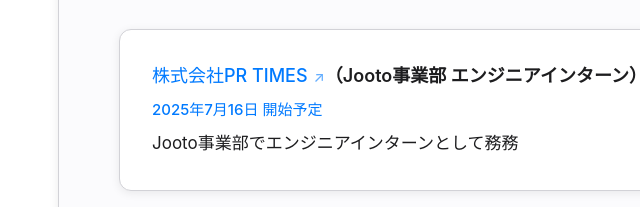
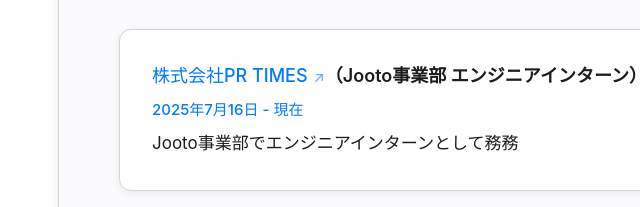
Before and after one commit to TaichiEto/profile-page, a plain HTML site: page index.html in a window 1280 px wide. Shown: the part 2233-2440 px from the top of the page, 54-694 px from the left. Drawn offline with nearby package versions, Linux system fonts and the light colour scheme.

Commit message:
Update index.html

```diff
--- a/index.html
+++ b/index.html
@@ -123,7 +123,7 @@
         <ul class="experience-list">
           <li class="experience-item">
             <strong><a href="https://prtimes.co.jp/" target="_blank">株式会社PR TIMES</a>（Jooto事業部 エンジニアインターン）</strong>
-            <p class="experience-period">2025年7月16日 開始予定</p>
+            <p class="experience-period">2025年7月16日 - 現在</p>
             <p>Jooto事業部でエンジニアインターンとして務務</p>
           </li>
           <li class="experience-item">
```
